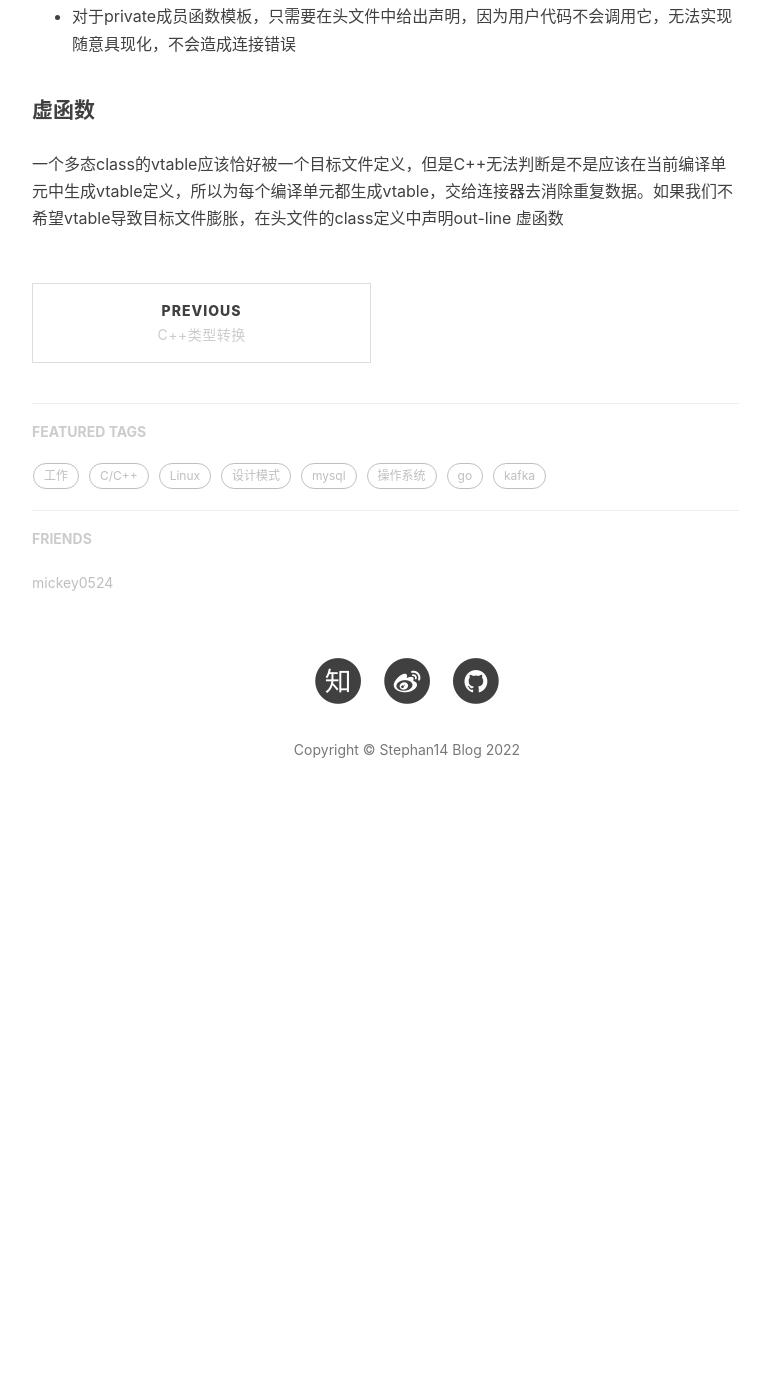
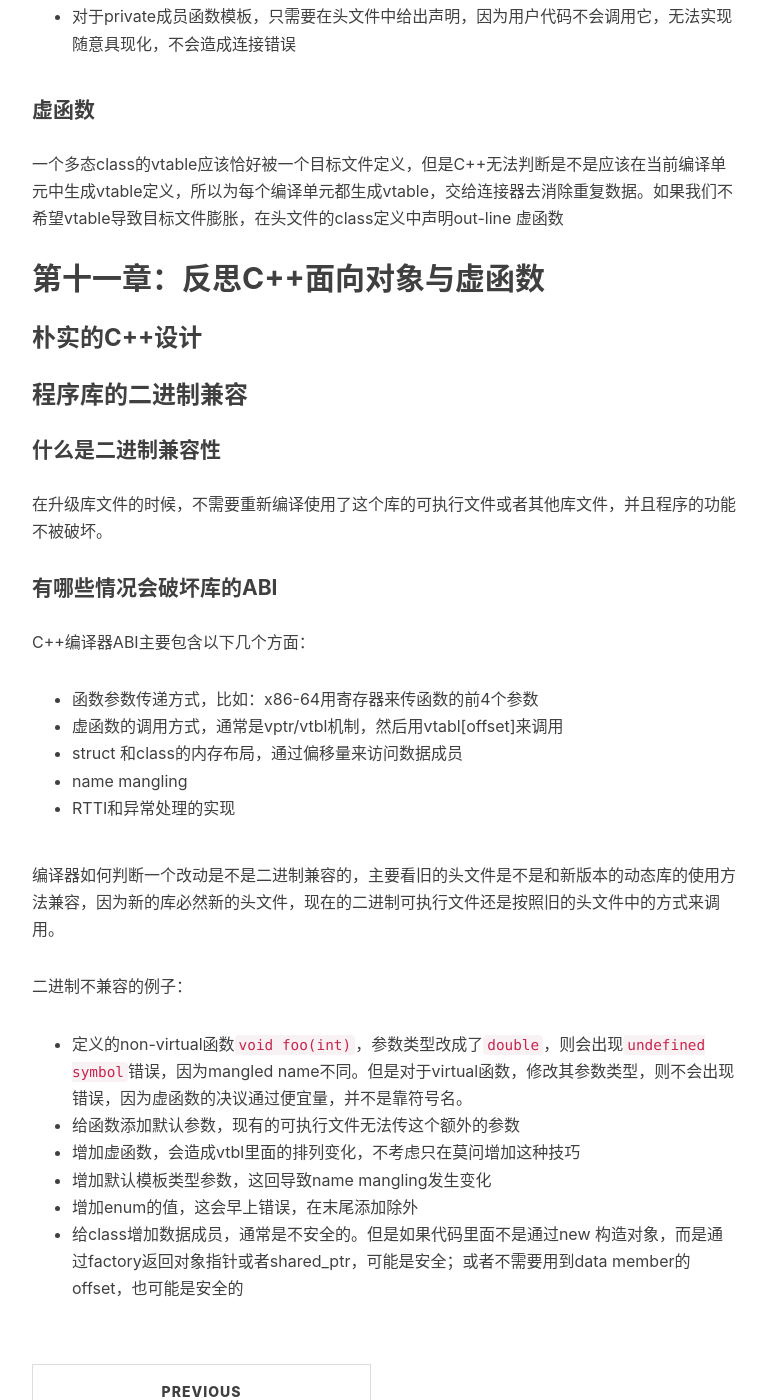
Before and after one commit to Stephan14/Stephan14.github.io, a Jekyll site: the page built from _posts/2021-09-04-linux-multithreaded-server-programming.markdown, in a window 1280 px wide and 1400 px high, scrolled down 7505 px. Shown: the whole window, without its empty margins (233-1003 px from the left). Built offline with Jekyll 4.4.1, drawn with Linux system fonts in a browser that asks for light colours; nearby versions of some CDN libraries; comment, search, counter and statistics services are not loaded; before the commit the page ends 8359 px from its top, so only the background shows below that.

Commit message:
二进制不兼容例子

```diff
--- a/_posts/2021-09-04-linux-multithreaded-server-programming.markdown
+++ b/_posts/2021-09-04-linux-multithreaded-server-programming.markdown
@@ -218,3 +218,32 @@ c++相比于c语言的连接，主要增加了两项：
 #### 虚函数
 
 一个多态class的vtable应该恰好被一个目标文件定义，但是C++无法判断是不是应该在当前编译单元中生成vtable定义，所以为每个编译单元都生成vtable，交给连接器去消除重复数据。如果我们不希望vtable导致目标文件膨胀，在头文件的class定义中声明out-line 虚函数
+
+
+## 第十一章：反思C++面向对象与虚函数
+
+### 朴实的C++设计
+
+### 程序库的二进制兼容
+
+#### 什么是二进制兼容性
+在升级库文件的时候，不需要重新编译使用了这个库的可执行文件或者其他库文件，并且程序的功能不被破坏。
+
+#### 有哪些情况会破坏库的ABI
+
+C++编译器ABI主要包含以下几个方面：
+- 函数参数传递方式，比如：x86-64用寄存器来传函数的前4个参数
+- 虚函数的调用方式，通常是vptr/vtbl机制，然后用vtabl[offset]来调用
+- struct 和class的内存布局，通过偏移量来访问数据成员
+- name mangling
+- RTTI和异常处理的实现
+
+编译器如何判断一个改动是不是二进制兼容的，主要看旧的头文件是不是和新版本的动态库的使用方法兼容，因为新的库必然新的头文件，现在的二进制可执行文件还是按照旧的头文件中的方式来调用。
+
+二进制不兼容的例子：
+- 定义的non-virtual函数`void foo(int)`，参数类型改成了`double`，则会出现`undefined symbol`错误，因为mangled name不同。但是对于virtual函数，修改其参数类型，则不会出现错误，因为虚函数的决议通过便宜量，并不是靠符号名。
+- 给函数添加默认参数，现有的可执行文件无法传这个额外的参数
+- 增加虚函数，会造成vtbl里面的排列变化，不考虑只在莫问增加这种技巧
+- 增加默认模板类型参数，这回导致name mangling发生变化
+- 增加enum的值，这会早上错误，在末尾添加除外
+- 给class增加数据成员，通常是不安全的。但是如果代码里面不是通过new 构造对象，而是通过factory返回对象指针或者shared_ptr，可能是安全；或者不需要用到data member的offset，也可能是安全的
```
